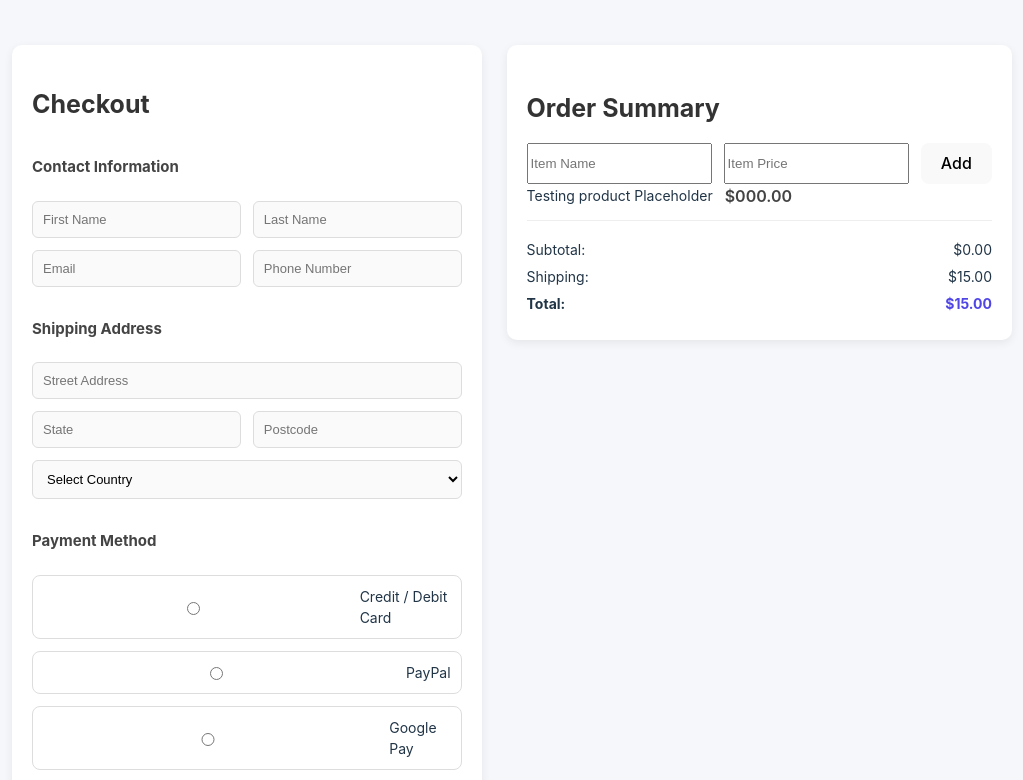
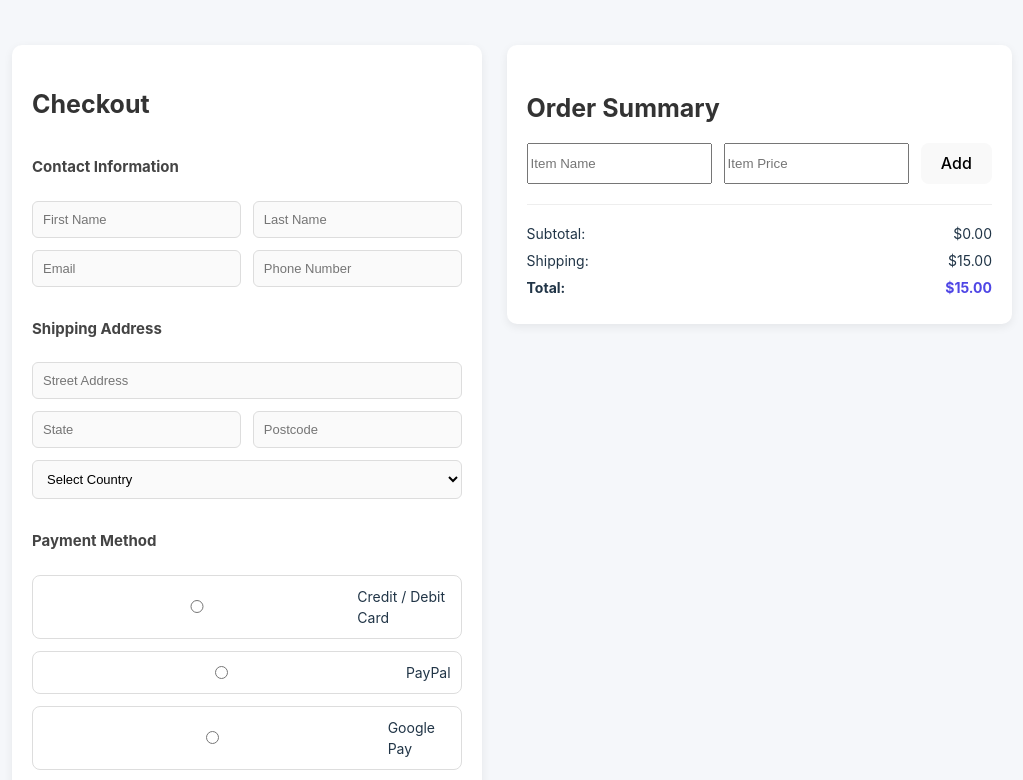
Before and after one commit to AmanSinghNp/ASD-App, a React (Vite) app in the folder client/: page / in a window 1280 px wide. Shown: the top 780 px of the page, without its empty margins (128-1151 px from the left). Built offline with nearby package versions, Linux system fonts and the light colour scheme.

Commit message:
fixed alignments issues

```diff
--- a/client/src/Checkout.css
+++ b/client/src/Checkout.css
@@ -146,9 +146,25 @@ body {
 
 .order-item {
   display: flex;
+  justify-content: space-between;
   align-items: center;
-  gap: 12px;
-  margin-bottom: 12px;
+  width: 100%;
+  padding: 6px 0;
+  margin-bottom: 8px;
+  box-sizing: border-box;
+}
+
+.order-item button {
+  background: transparent;
+  border: 1px solid #ddd;
+  border-radius: 6px;
+  padding: 4px 10px;
+  cursor: pointer;
+  font-weight: bold;
+}
+
+.order-item button:hover {
+  background: #f5f5f5;
 }
 
 .order-item img {
@@ -191,13 +207,15 @@ body {
 .payment-option {
   display: flex;
   align-items: center;
+  justify-content: flex-start;
   padding: 10px;
   border: 1px solid #ddd;
   border-radius: 8px;
   cursor: pointer;
+  font-size: 14px;
+  gap: 8px;
 }
 
 .payment-option input[type="radio"] {
-  margin-right: 10px;
-  margin-left: 0;
+  margin: 0;
 }
--- a/client/src/Checkout.tsx
+++ b/client/src/Checkout.tsx
@@ -175,6 +175,7 @@ const Checkout: React.FC = () => {
             </label>
             {formData.paymentMethod === "card" && (
               <div className="card-details">
+                <div className="form-row">
                   <input
                     type="text"
                     name="cardNumber"
@@ -183,6 +184,7 @@ const Checkout: React.FC = () => {
                     onChange={handleChange}
                     required
                   />
+                </div>
                 <div className="form-row">
                   <input
                     type="text"
@@ -271,8 +273,8 @@ const Checkout: React.FC = () => {
         {/* Display items */}
         {items.length === 0 ? (
           <div className="order-item">
-            <p>Testing product Placeholder</p>
-            <span>$000.00</span>
+            {/* <p>Testing product Placeholder</p>
+            <span>$000.00</span> */}
           </div>
         ) : (
           items.map((item) => (
```
Lines whose indentation alone changed are shown as unchanged.
